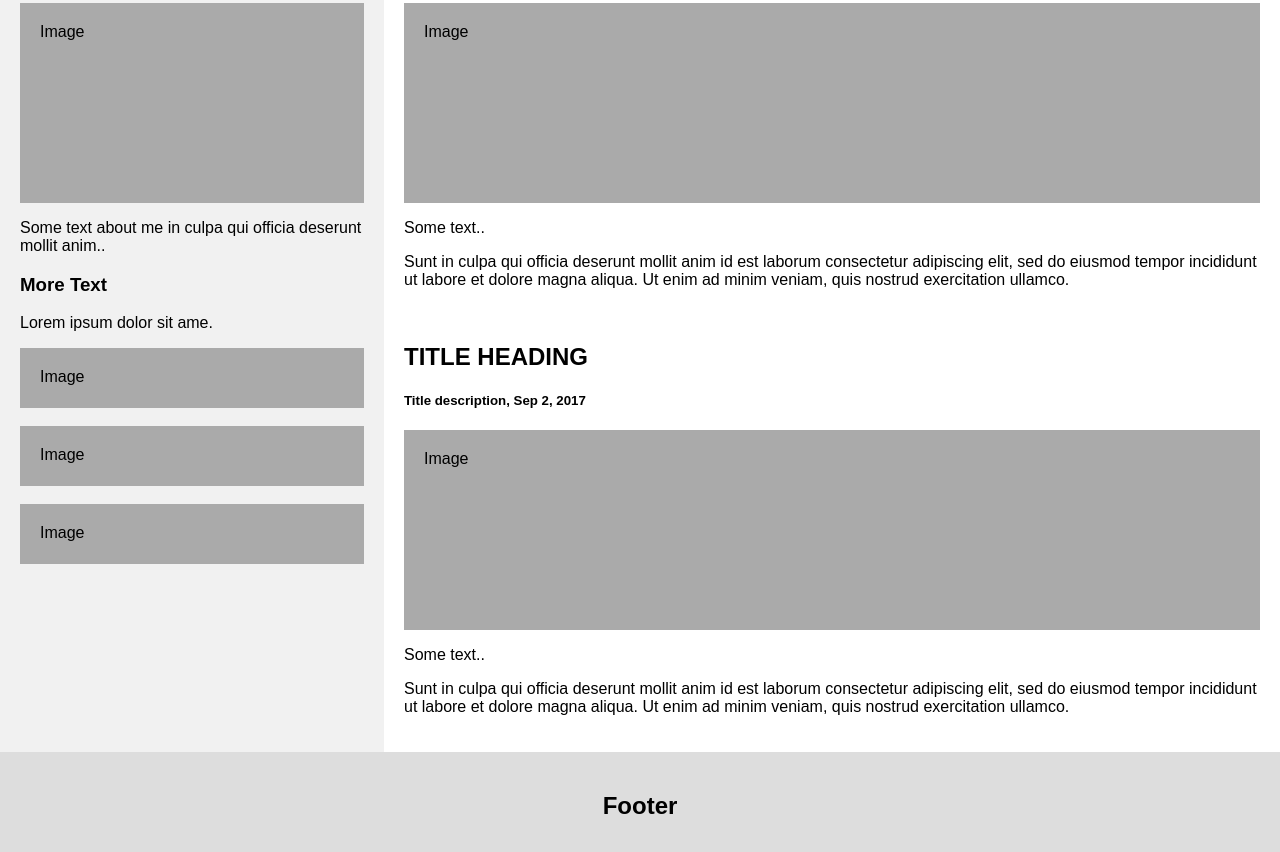
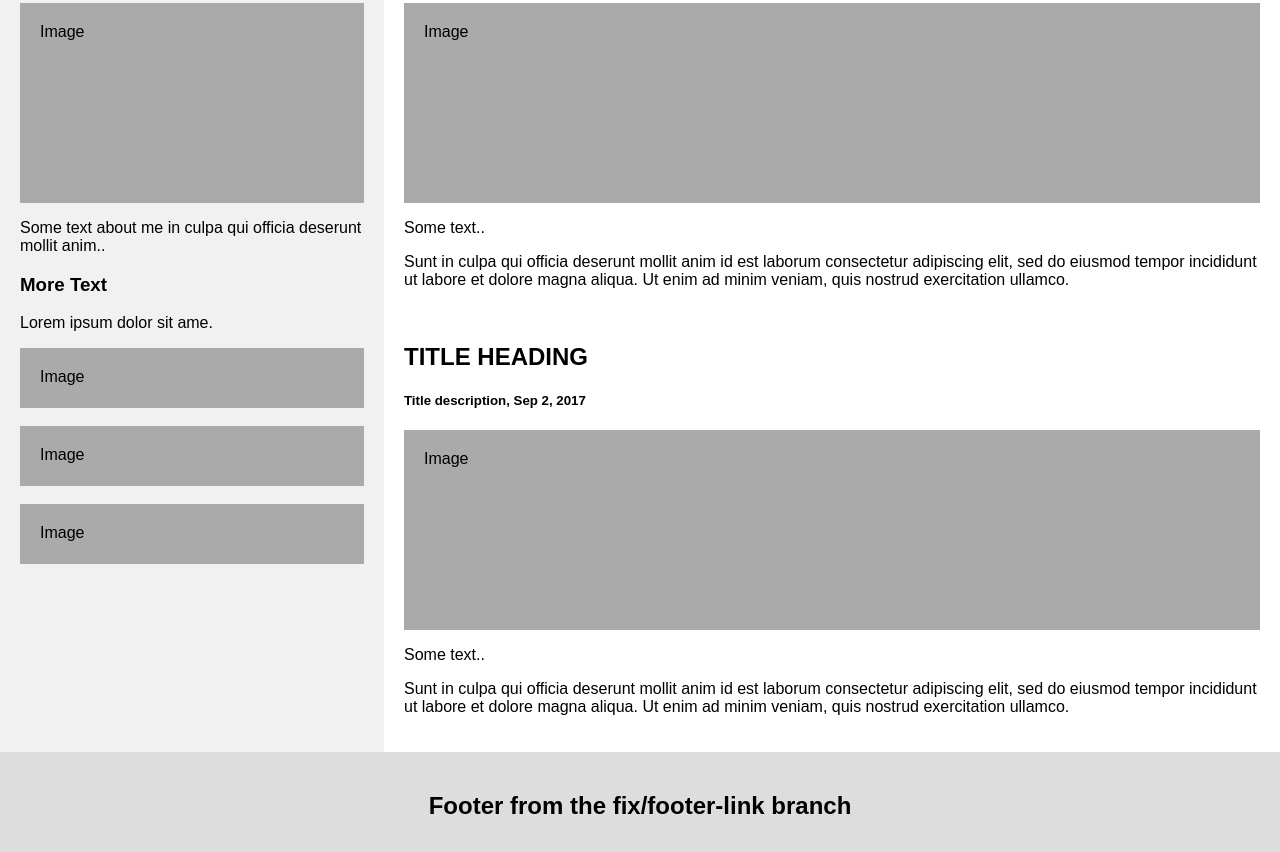
Before and after one commit to Nadim-Mahmud-Dipu/BS-Commerce-Test, a plain HTML site: page index.html in a window 1280 px wide. Shown: the part 463-1315 px from the top of the page. Drawn offline with Linux system fonts and the light colour scheme.

Commit message:
Edited the footer in the fix/footer-link branch

```diff
--- a/index.html
+++ b/index.html
@@ -172,7 +172,7 @@
     </div>
 
     <div class="footer">
-      <h2>Footer</h2>
+      <h2>Footer from the fix/footer-link branch</h2>
     </div>
   </body>
 </html>
```
